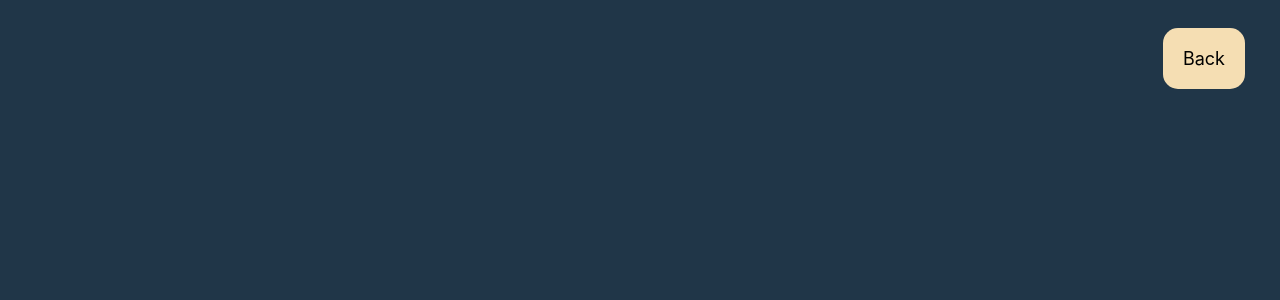
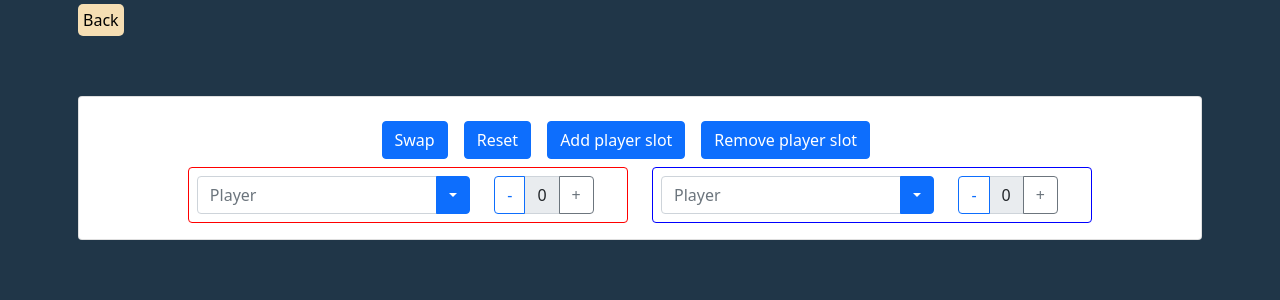
Before and after one commit to TheMetabug/weekly-stream-layout-ts, a React (Create React App) app: page /edit/1 in a window 1280 px wide. Shown: the top 300 px of the page. Built offline with nearby package versions, Linux system fonts and the light colour scheme.

Commit message:
Added bootstrap libraries and started implementing edit page more

```diff
--- a/package.json
+++ b/package.json
@@ -10,7 +10,11 @@
     "@types/node": "^16.11.22",
     "@types/react": "^17.0.38",
     "@types/react-dom": "^17.0.11",
+    "@types/react-redux": "^7.1.22",
+    "bootstrap": "^5.1.3",
     "react": "^17.0.2",
+    "react-bootstrap": "^2.1.2",
+    "react-bootstrap-icons": "^1.7.2",
     "react-dom": "^17.0.2",
     "react-redux": "^7.2.6",
     "react-router-dom": "^6.2.1",
--- a/src/Components/Pages/Edit/EditPage.module.css
+++ b/src/Components/Pages/Edit/EditPage.module.css
@@ -0,0 +1,3 @@
+.content {
+    background-color: antiquewhite;
+}
--- a/src/Components/Pages/Edit/EditPage.tsx
+++ b/src/Components/Pages/Edit/EditPage.tsx
@@ -1,22 +1,29 @@
 import { Fragment } from "react";
 import { Link } from "react-router-dom";
 import PlayerData from "../../../Models/playerData";
+import Players from "./Player/Players";
+
+import { Card, Container, Row } from "react-bootstrap";
+
 import classes from "./EditPage.module.css";
 
 const DUMMY_DATA = [new PlayerData(1), new PlayerData(2)]
 
 const EditPage: React.FC = () => {
 
+    const playerData = DUMMY_DATA;
+
     return (
-        <Fragment>
-            <div className="debug-div">
-                <div>
-                    <Link className='debug-button' to="/welcome">Back</Link>
-                </div>
-            </div>
-            <div className="centered">
-            </div>
-        </Fragment>
+        <Container fluid>
+            <Container className="p-2">
+                <Link to="/welcome" className="debug-button mr-2">Back</Link>
+            </Container>
+            <Container className="p-2">
+                <Card body className={`centered ${classes.content}`}>
+                    <Players playerList={playerData}/>
+                </Card>
+            </Container>
+        </Container>
     );
 }
 
--- a/src/Components/Pages/Edit/Player/PlayerCard.module.css
+++ b/src/Components/Pages/Edit/Player/PlayerCard.module.css
@@ -1,4 +1,20 @@
 .player {
     color: white;
-    background: yellowgreen;
+    border: solid 3px;
 }
+
+.player-1, .team-red {
+    border-color: red !important;
+}
+
+.player-2, .team-blue {
+    border-color: blue !important;
+}
+
+.player-3 {
+    border-color: yellow !important;
+}
+
+.player-4 {
+    border-color: green !important;
+}
--- a/src/Components/Pages/Edit/Player/PlayerCard.tsx
+++ b/src/Components/Pages/Edit/Player/PlayerCard.tsx
@@ -1,6 +1,7 @@
 import PlayerData from '../../../../Models/playerData';
-import Card from '../../../UI/Card';
+import { Button, Card, Col, Container, Dropdown, FormControl, InputGroup, Row } from 'react-bootstrap';
 import classes from './PlayerCard.module.css';
+import { Envelope, List } from 'react-bootstrap-icons';
 
 const playerBorderColors: string[] = [
     '', // 0 is null so no colors
@@ -10,17 +11,52 @@ const playerBorderColors: string[] = [
     'yellow'
 ];
 
-const PlayerCard: React.FC<{data: PlayerData}> = (props) => {
+const PlayerCard: React.FC<{
+    data: PlayerData;
+    index: number;
+    className: string;
+}> = (props) => {
     const playerData = props.data;
 
     const playerBorderColor = playerBorderColors[playerData.id];
 
     return (
-        <li>
-            <Card className={classes.player} borderColor={playerBorderColor}>
-                <p>{playerData.name}</p>
-            </Card>
-        </li>
+        <Card
+            className={`
+                ${classes.player}
+                ${classes[props.className]}
+                ${classes["player-" + props.index]
+            }`}
+        >
+            <Container className='p-2'>
+                <Row>
+                    <Col lg="8">
+                        <InputGroup>
+                            <FormControl
+                                placeholder="Player"
+                                aria-label="Player name"
+                            />
+                            <Dropdown>
+                                <Dropdown.Toggle>
+                                </Dropdown.Toggle>
+                                <Dropdown.Menu>
+                                    <Dropdown.Item>Player A</Dropdown.Item>
+                                    <Dropdown.Item>Player B</Dropdown.Item>
+                                    <Dropdown.Item>Player C</Dropdown.Item>
+                                </Dropdown.Menu>
+                            </Dropdown>
+                        </InputGroup>
+                    </Col>
+                    <Col lg="4">
+                        <InputGroup>
+                            <Button variant="outline-primary">-</Button>
+                            <InputGroup.Text>0</InputGroup.Text>
+                            <Button variant="outline-secondary">+</Button>
+                        </InputGroup>
+                    </Col>
+                </Row>
+            </Container>
+        </Card>
     );
 }
 
--- a/src/Components/Pages/Edit/Player/Players.module.css
+++ b/src/Components/Pages/Edit/Player/Players.module.css
@@ -1,2 +1,12 @@
 .players {
+    margin: 1rem auto;
+    list-style: none;
+    padding: 0;
+    overflow: hidden;
 }
+
+.divider {
+    float: left;
+    padding: 1rem;
+    height: 100%;
+}
--- a/src/Components/Pages/Edit/Player/Players.tsx
+++ b/src/Components/Pages/Edit/Player/Players.tsx
@@ -1,20 +1,49 @@
 import PlayerData from "../../../../Models/playerData";
 import PlayerCard from "./PlayerCard";
 import Card from "../../../UI/Card";
+import classes from "./Players.module.css";
+import { Fragment } from "react";
+import { Button, Col, Row } from "react-bootstrap";
 
 const Players: React.FC<{playerList: PlayerData[]}> = (props) => {
-    const playerList = props.playerList.map((playerData) => {
+    // Error handling if list is empty
+    if (!props.playerList || props.playerList.length <= 0)
+        return <p>Player data not found!</p>;
+
+    const playerCount: number = props.playerList.length;
+
+    let curIndex = 0;
+    const playerElements = props.playerList.map((playerData) => {
+        curIndex++;
+        const isLast = curIndex === playerCount;
+
+        const colLg = playerCount <= 2 ? "5" : "3";
+
         return (
-            <PlayerCard data={playerData} />
+            <Col lg={colLg} key={playerData.id} >
+                <PlayerCard
+                    className={`width-${playerCount}`}
+                    data={playerData}
+                    index={curIndex}
+                    />
+            </Col>
         );
     });
 
     return (
-        <Card className="" borderColor="">
-            <ul>
-                {playerList}
-            </ul>
-        </Card>
+        <Fragment>
+            <Row className="justify-content-md-center">
+                <Col lg="6" className={classes.actions}>
+                    <Button className="m-2">Swap</Button>
+                    <Button className="m-2">Reset</Button>
+                    <Button className="m-2">Add player slot</Button>
+                    <Button className="m-2">Remove player slot</Button>
+                </Col>
+            </Row>
+            <Row className="justify-content-md-center">
+                {playerElements}
+            </Row>
+        </Fragment>
     );
 }
 
--- a/src/Components/UI/Card.tsx
+++ b/src/Components/UI/Card.tsx
@@ -1,14 +1,12 @@
 import classes from './Card.module.css';
 
 const Card: React.FC<{
-    borderColor: string;
     className: string;
 }> = (props) => {
 
     // Create css classes list
     const cssClasses: string[] = [
         classes.card,
-        props.borderColor,
         props.className
     ];
 
--- a/src/index.css
+++ b/src/index.css
@@ -1,19 +1,18 @@
 body {
-  margin: 0;
   font-family: -apple-system, BlinkMacSystemFont, 'Segoe UI', 'Roboto', 'Oxygen',
     'Ubuntu', 'Cantarell', 'Fira Sans', 'Droid Sans', 'Helvetica Neue',
     sans-serif;
   -webkit-font-smoothing: antialiased;
   -moz-osx-font-smoothing: grayscale;
-  background-color: rgb(32, 54, 72);
+  background-color: rgb(32, 54, 72) !important;
 }
 
 .centered {
   margin: 3rem auto;
-  text-align: center;
+  /* text-align: center;
   display: flex;
   justify-content: center;
-  align-items: center;
+  align-items: center; */
 }
 
 .debug-div {
@@ -24,9 +23,8 @@ body {
 .debug-button {
   background: wheat;
   color: black;
-  border-radius: 15px;
-  padding: 20px;
+  border-radius: 5px;
+  padding: 5px;
   text-decoration: none;
-  font-size: large;
-  margin: 35px;
+  font-size: medium;
 }
--- a/src/index.tsx
+++ b/src/index.tsx
@@ -3,6 +3,8 @@ import ReactDOM from 'react-dom';
 import './index.css';
 import App from './App';
 import { BrowserRouter } from 'react-router-dom';
+
+import 'bootstrap/dist/css/bootstrap.min.css';
 
 ReactDOM.render(
     <React.StrictMode>
```
Also changed, not shown: 1 other file (tests, documents, lock files or other folders).
